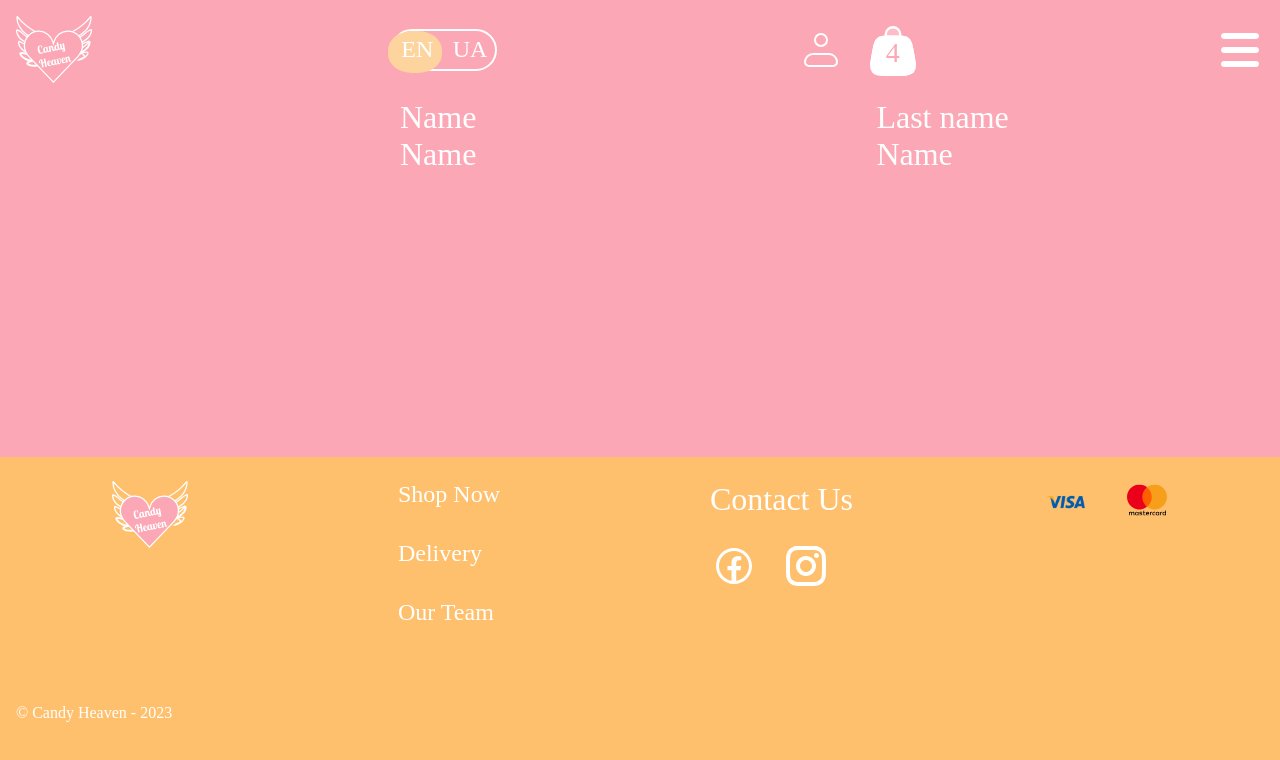
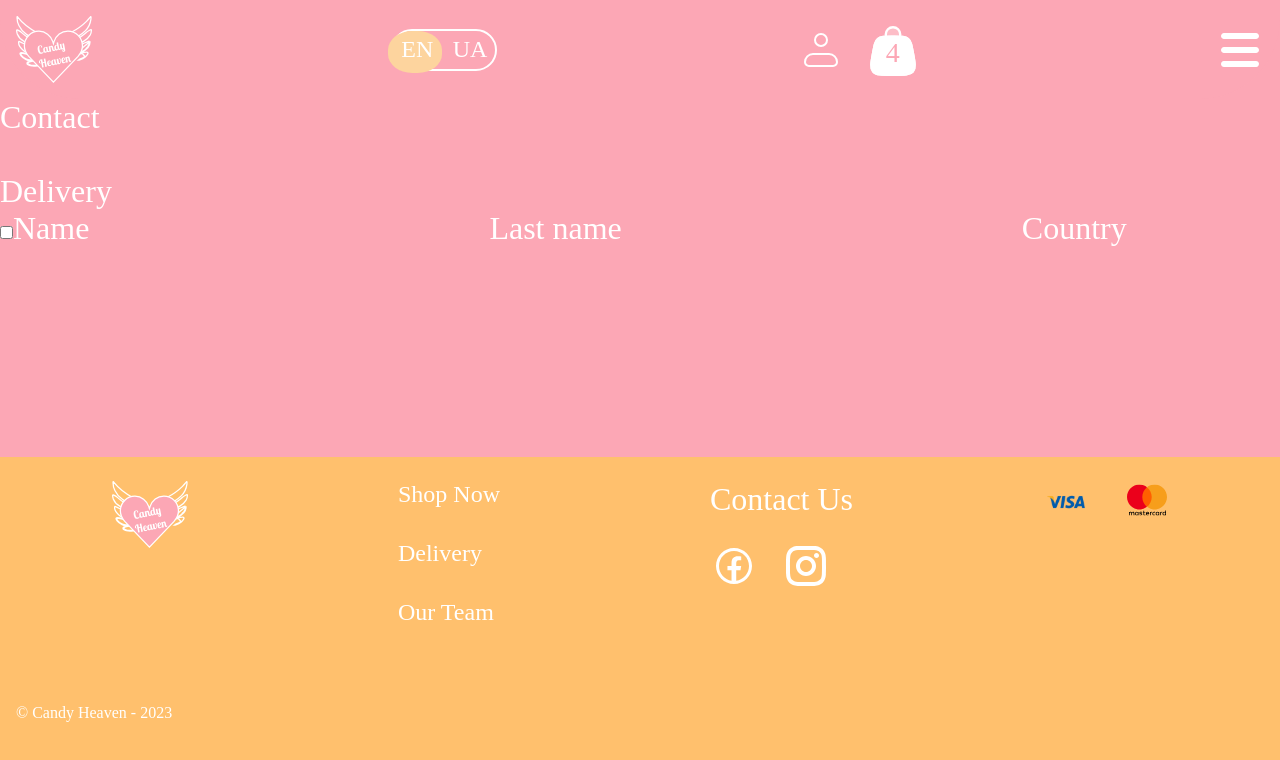
Before and after one commit to SergSvet87/sweet-dreams, a Next.js app: page /order in a window 1280 px wide. Shown: the top 760 px of the page. Built offline with nearby package versions, Linux system fonts and the light colour scheme.

Commit message:
added html form

```diff
--- a/app/order/page.jsx
+++ b/app/order/page.jsx
@@ -11,9 +11,13 @@ import {} from './order.styled';
 
 export default function Order() {
   return (
+    <div>
       <form>
+        <h2>Contact</h2>
         <input type="text" name="yourInputName" />
 
+        <h2>Delivery</h2>
+        <input type="checkbox" name="yourInputName" />
         <label>
           Name
           <input type="text" name="yourInputName" />
@@ -23,13 +27,16 @@ export default function Order() {
           <input type="text" name="yourInputName" />
         </label>
         <label>
-        Name
+          Country
           <input type="text" name="yourInputName" />
-      </label>
-      <label>
-        Name
+          <input type="text" name="yourInputName" />
+          <input type="text" name="yourInputName" />
+          <input type="text" name="yourInputName" />
+          <input type="text" name="yourInputName" />
+          <input type="text" name="yourInputName" />
           <input type="text" name="yourInputName" />
         </label>
       </form>
+    </div>
   );
 }
```
Lines whose indentation alone changed are shown as unchanged.
